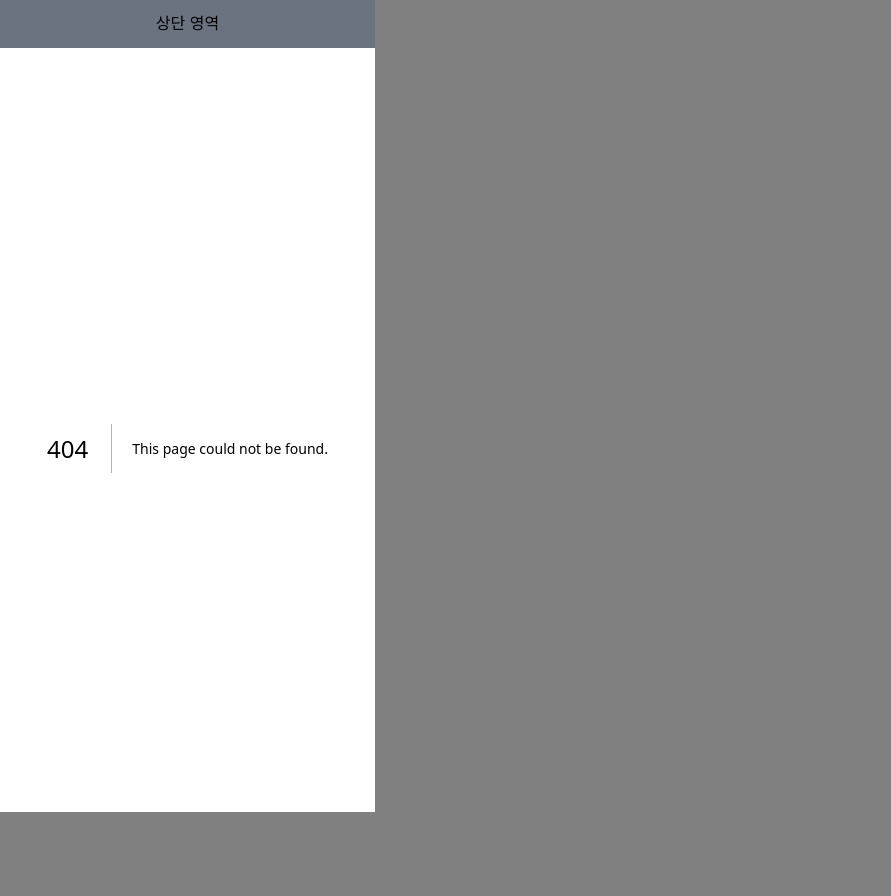
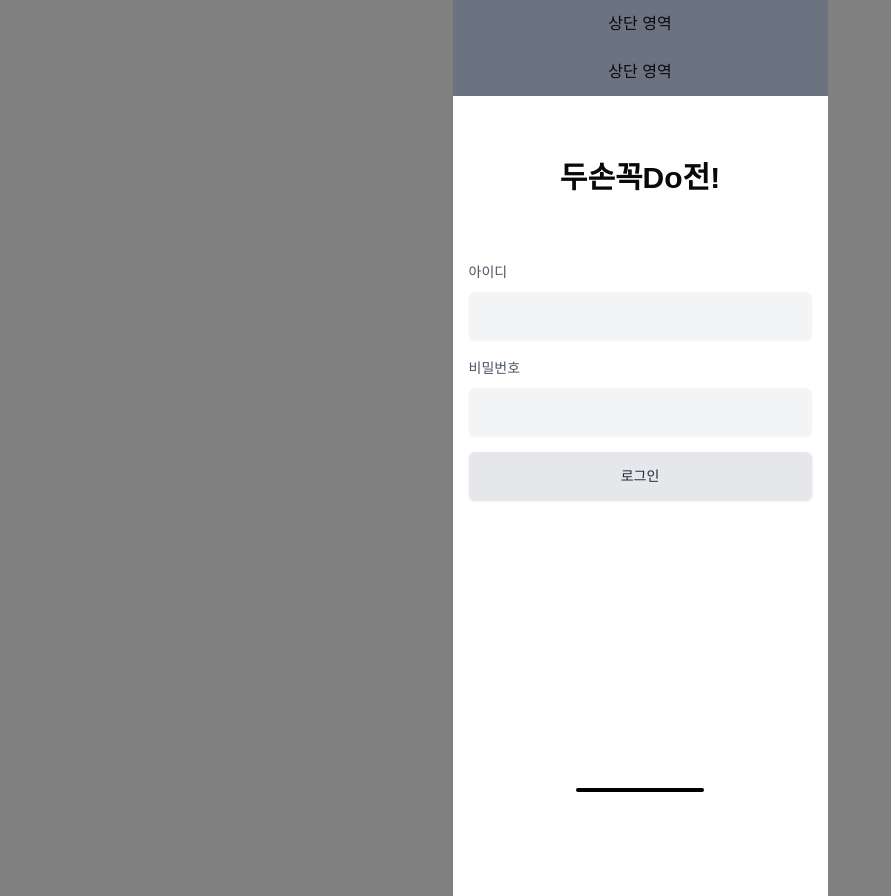
Before and after one commit to blaybus-playus/Frontend, a Next.js app: page /login in a window 1280 px wide. Before the commit this address had no page. Shown: the whole page, without its empty margins (0-891 px from the left). Before the commit the page ends 848 px from the top, so only its background shows below. Built offline with nearby package versions, Linux system fonts and the light colour scheme.

Commit message:
feat: 로그인 페이지 퍼블리싱

```diff
--- /dev/null
+++ b/app/login/layout.tsx
@@ -0,0 +1,14 @@
+export default function LoginLayout({
+  children,
+}: {
+  children: React.ReactNode;
+}) {
+  return (
+    <html lang="ko">
+      <body>
+        <div className="flex justify-center items-center w-full h-[48px] bg-gray-500"><span>상단 영역</span></div>
+        <div>{children}</div>
+      </body>
+    </html>
+  );
+}
--- /dev/null
+++ b/app/login/page.tsx
@@ -0,0 +1,63 @@
+'use client'
+
+import { useState } from 'react'
+import { Button } from "@/components/ui/button"
+import { Input } from "@/components/ui/input"
+
+export default function LoginPage() {
+  const [formData, setFormData] = useState({
+    username: '',
+    password: ''
+  })
+
+  const handleSubmit = (e: React.FormEvent) => {
+    e.preventDefault()
+    // Handle login logic here
+    console.log('Login attempt:', formData)
+  }
+
+  return (
+    <div className="min-h-screen bg-white px-4">
+      {/* Main Content */}
+      <main className="flex flex-col items-center pt-16">
+        <h1 className="text-3xl font-bold mb-16">두손꼭Do전!</h1>
+
+        <form onSubmit={handleSubmit} className="w-full space-y-4">
+          <div className="space-y-2">
+            <label className="text-sm text-gray-600">아이디</label>
+            <Input
+              type="text"
+              value={formData.username}
+              onChange={(e) => setFormData(prev => ({ ...prev, username: e.target.value }))}
+              className="w-full h-12 bg-gray-100 border-0"
+              required
+            />
+          </div>
+
+          <div className="space-y-2">
+            <label className="text-sm text-gray-600">비밀번호</label>
+            <Input
+              type="password"
+              value={formData.password}
+              onChange={(e) => setFormData(prev => ({ ...prev, password: e.target.value }))}
+              className="w-full h-12 bg-gray-100 border-0"
+              required
+            />
+          </div>
+
+          <Button
+            type="submit"
+            className="w-full h-12 mt-8 bg-gray-200 hover:bg-gray-300 text-gray-800"
+          >
+            로그인
+          </Button>
+        </form>
+      </main>
+
+      {/* Home Indicator */}
+      <div className="fixed bottom-0 left-0 right-0 flex justify-center pb-2">
+        <div className="w-32 h-1 bg-black rounded-full"></div>
+      </div>
+    </div>
+  )
+}
```
